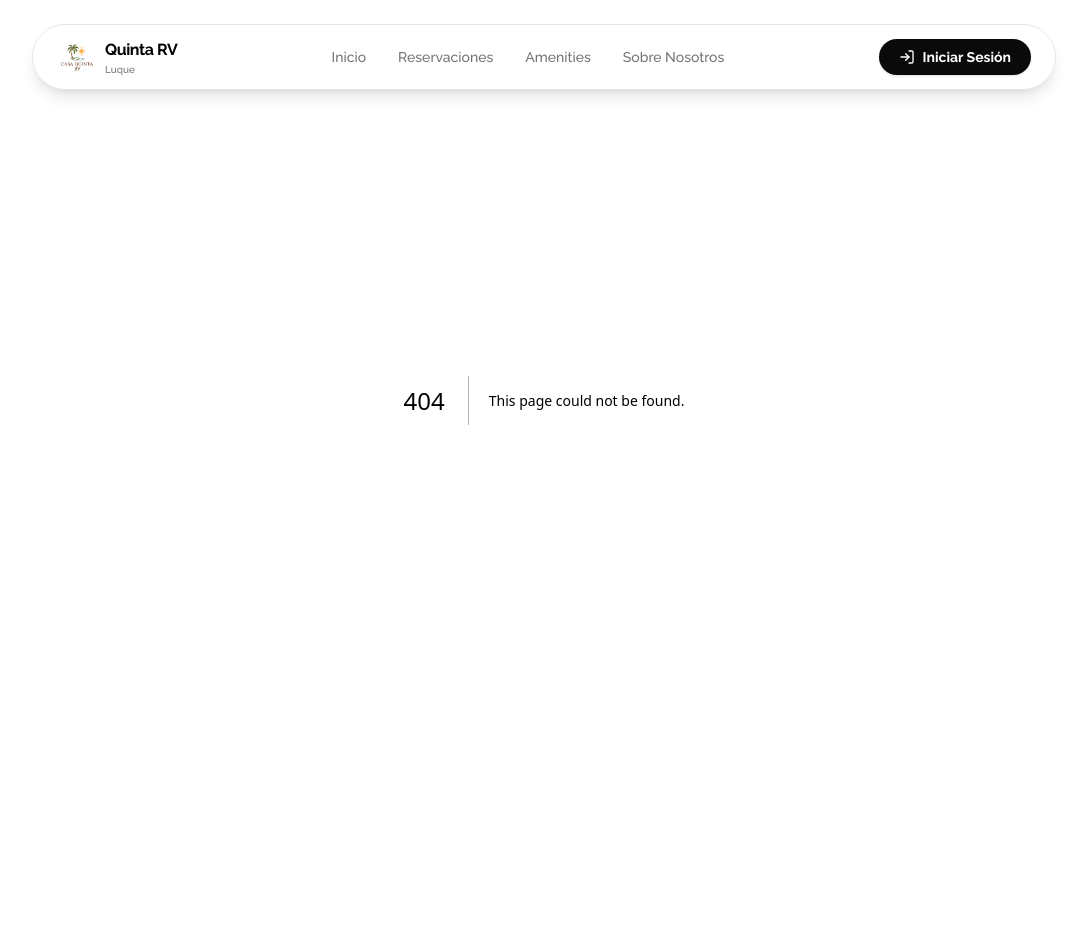
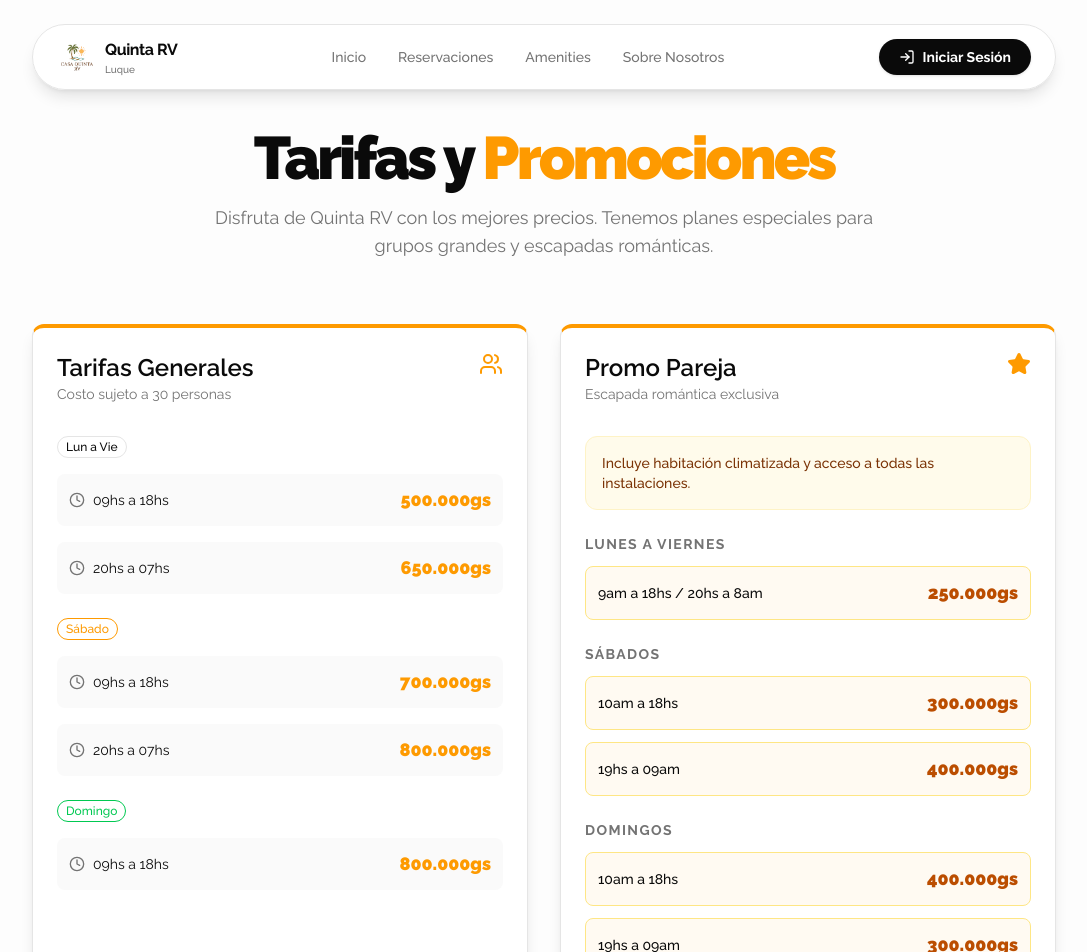
Before and after one commit to zcaraluna/quinta-rv, a Next.js app: page /pricing in a window 1280 px wide. Before the commit this address had no page. Shown: the top 952 px of the page, without its empty margins (96-1183 px from the left). Before the commit the page ends 800 px from the top, so only its background shows below. Built offline with nearby package versions, Linux system fonts and the light colour scheme.

Commit message:
UI: Implement Pricing page and update Navbar

```diff
--- /dev/null
+++ b/src/app/(public)/pricing/page.tsx
@@ -0,0 +1,150 @@
+import { Card, CardContent, CardHeader, CardTitle, CardDescription } from "@/components/ui/card"
+import { Badge } from "@/components/ui/badge"
+import { Button } from "@/components/ui/button"
+import Link from "next/link"
+import { Clock, Users, Star, ArrowRight } from "lucide-react"
+
+export default function PricingPage() {
+    return (
+        <main className="min-h-screen pt-32 pb-20 px-4 bg-muted/20">
+            <div className="container mx-auto max-w-5xl">
+                <header className="text-center mb-16">
+                    <h1 className="text-4xl md:text-6xl font-black tracking-tighter mb-4">
+                        Tarifas y <span className="text-primary">Promociones</span>
+                    </h1>
+                    <p className="text-muted-foreground text-lg max-w-2xl mx-auto">
+                        Disfruta de Quinta RV con los mejores precios. Tenemos planes especiales para grupos grandes y escapadas románticas.
+                    </p>
+                </header>
+
+                <div className="grid md:grid-cols-2 gap-8 mb-16">
+                    {/* General Pricing (Groups) */}
+                    <Card className="border-t-4 border-t-primary shadow-lg">
+                        <CardHeader>
+                            <div className="flex justify-between items-start">
+                                <div>
+                                    <CardTitle className="text-2xl">Tarifas Generales</CardTitle>
+                                    <CardDescription>Costo sujeto a 30 personas</CardDescription>
+                                </div>
+                                <Users className="text-primary h-6 w-6" />
+                            </div>
+                        </CardHeader>
+                        <CardContent className="space-y-6">
+                            <div className="space-y-4">
+                                <h3 className="font-bold flex items-center gap-2">
+                                    <Badge variant="outline">Lun a Vie</Badge>
+                                </h3>
+                                <div className="flex justify-between items-center p-3 bg-muted/50 rounded-lg">
+                                    <div className="flex items-center gap-2 text-sm">
+                                        <Clock className="h-4 w-4 text-muted-foreground" />
+                                        <span>09hs a 18hs</span>
+                                    </div>
+                                    <span className="font-black text-lg text-primary">500.000gs</span>
+                                </div>
+                                <div className="flex justify-between items-center p-3 bg-muted/50 rounded-lg">
+                                    <div className="flex items-center gap-2 text-sm">
+                                        <Clock className="h-4 w-4 text-muted-foreground" />
+                                        <span>20hs a 07hs</span>
+                                    </div>
+                                    <span className="font-black text-lg text-primary">650.000gs</span>
+                                </div>
+                            </div>
+
+                            <div className="space-y-4">
+                                <h3 className="font-bold flex items-center gap-2">
+                                    <Badge variant="outline" className="border-amber-500 text-amber-500">Sábado</Badge>
+                                </h3>
+                                <div className="flex justify-between items-center p-3 bg-muted/50 rounded-lg">
+                                    <div className="flex items-center gap-2 text-sm">
+                                        <Clock className="h-4 w-4 text-muted-foreground" />
+                                        <span>09hs a 18hs</span>
+                                    </div>
+                                    <span className="font-black text-lg text-primary">700.000gs</span>
+                                </div>
+                                <div className="flex justify-between items-center p-3 bg-muted/50 rounded-lg">
+                                    <div className="flex items-center gap-2 text-sm">
+                                        <Clock className="h-4 w-4 text-muted-foreground" />
+                                        <span>20hs a 07hs</span>
+                                    </div>
+                                    <span className="font-black text-lg text-primary">800.000gs</span>
+                                </div>
+                            </div>
+
+                            <div className="space-y-4">
+                                <h3 className="font-bold flex items-center gap-2">
+                                    <Badge variant="outline" className="border-green-500 text-green-500">Domingo</Badge>
+                                </h3>
+                                <div className="flex justify-between items-center p-3 bg-muted/50 rounded-lg">
+                                    <div className="flex items-center gap-2 text-sm">
+                                        <Clock className="h-4 w-4 text-muted-foreground" />
+                                        <span>09hs a 18hs</span>
+                                    </div>
+                                    <span className="font-black text-lg text-primary">800.000gs</span>
+                                </div>
+                            </div>
+                        </CardContent>
+                    </Card>
+
+                    {/* Couple Promo */}
+                    <Card className="border-t-4 border-t-amber-500 shadow-lg">
+                        <CardHeader>
+                            <div className="flex justify-between items-start">
+                                <div>
+                                    <CardTitle className="text-2xl">Promo Pareja</CardTitle>
+                                    <CardDescription>Escapada romántica exclusiva</CardDescription>
+                                </div>
+                                <Star className="text-amber-500 h-6 w-6 fill-amber-500" />
+                            </div>
+                        </CardHeader>
+                        <CardContent className="space-y-6">
+                            <div className="bg-amber-50 p-4 rounded-xl border border-amber-100 text-amber-900 text-sm font-medium">
+                                Incluye habitación climatizada y acceso a todas las instalaciones.
+                            </div>
+
+                            <div className="space-y-3">
+                                <h3 className="font-bold text-sm text-muted-foreground uppercase tracking-widest">Lunes a Viernes</h3>
+                                <div className="flex justify-between items-center p-3 bg-amber-500/5 rounded-lg border border-amber-200">
+                                    <span className="text-sm font-medium">9am a 18hs / 20hs a 8am</span>
+                                    <span className="font-black text-lg text-amber-700">250.000gs</span>
+                                </div>
+                            </div>
+
+                            <div className="space-y-3">
+                                <h3 className="font-bold text-sm text-muted-foreground uppercase tracking-widest">Sábados</h3>
+                                <div className="flex justify-between items-center p-3 bg-amber-500/5 rounded-lg border border-amber-200">
+                                    <span className="text-sm font-medium">10am a 18hs</span>
+                                    <span className="font-black text-lg text-amber-700">300.000gs</span>
+                                </div>
+                                <div className="flex justify-between items-center p-3 bg-amber-500/5 rounded-lg border border-amber-200">
+                                    <span className="text-sm font-medium">19hs a 09am</span>
+                                    <span className="font-black text-lg text-amber-700">400.000gs</span>
+                                </div>
+                            </div>
+
+                            <div className="space-y-3">
+                                <h3 className="font-bold text-sm text-muted-foreground uppercase tracking-widest">Domingos</h3>
+                                <div className="flex justify-between items-center p-3 bg-amber-500/5 rounded-lg border border-amber-200">
+                                    <span className="text-sm font-medium">10am a 18hs</span>
+                                    <span className="font-black text-lg text-amber-700">400.000gs</span>
+                                </div>
+                                <div className="flex justify-between items-center p-3 bg-amber-500/5 rounded-lg border border-amber-200">
+                                    <span className="text-sm font-medium">19hs a 09am</span>
+                                    <span className="font-black text-lg text-amber-700">300.000gs</span>
+                                </div>
+                            </div>
+                        </CardContent>
+                    </Card>
+                </div>
+
+                <div className="text-center">
+                    <Button size="xl" className="rounded-full px-12 h-16 text-xl font-black shadow-2xl hover:scale-105 transition-all" asChild>
+                        <Link href="/reservations" className="flex items-center gap-3">
+                            Quiero Reservar
+                            <ArrowRight className="h-6 w-6" />
+                        </Link>
+                    </Button>
+                </div>
+            </div>
+        </main>
+    )
+}
```
